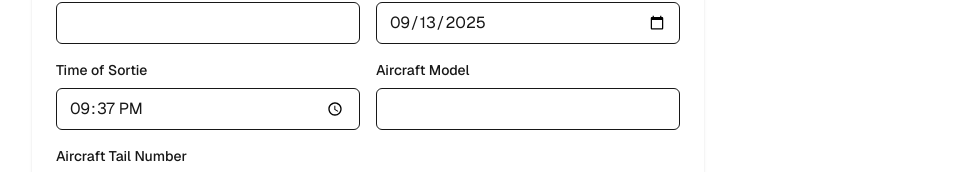
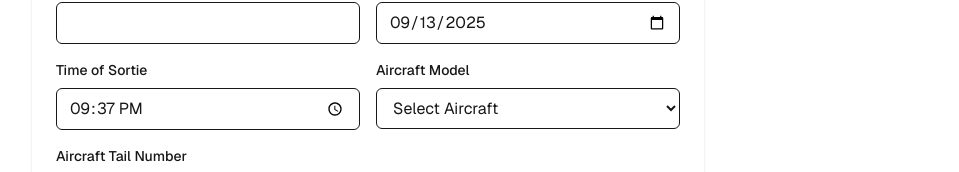
Before and after one commit to jloosli/mountain-worksheet, a Next.js app: page / in a window 1280 px wide. Shown: the part 210-382 px from the top of the page, without its empty margins (128-1087 px from the left). Built offline with nearby package versions, Linux system fonts and the light colour scheme.

Commit message:
Added airplane dropdown

```diff
--- a/src/components/SortieInfo.tsx
+++ b/src/components/SortieInfo.tsx
@@ -1,7 +1,7 @@
 "use client";
 
 import { ChangeEvent, useEffect, useState } from "react";
-
+import aircraftData from "@/data/aircraft.json";
 import type { JsonValue } from "@/utils/urlState";
 
 export type SortieData = {
@@ -33,7 +33,9 @@ export default function SortieInfo({ initialData, onUpdate }: SortieInfoProps) {
     }
   }, [initialData]);
 
-  const handleInputChange = (e: ChangeEvent<HTMLInputElement>) => {
+  const handleInputChange = (
+    e: ChangeEvent<HTMLInputElement | HTMLSelectElement>
+  ) => {
     const { name, value } = e.target;
     const updatedData = { ...formData, [name]: value };
     setFormData(updatedData);
@@ -89,14 +91,20 @@ export default function SortieInfo({ initialData, onUpdate }: SortieInfoProps) {
           <label htmlFor="acft" className="block text-sm font-medium">
             Aircraft Model
           </label>
-          <input
-            type="text"
+          <select
             id="acft"
             name="acft"
             value={formData.acft || ""}
             onChange={handleInputChange}
             className="w-full px-3 py-2 border rounded-md dark:bg-black/[.15] dark:border-white/[.145]"
-          />
+          >
+            <option value="">Select Aircraft</option>
+            {aircraftData.map((aircraft) => (
+              <option key={aircraft.id} value={aircraft.id}>
+                {aircraft.name}
+              </option>
+            ))}
+          </select>
         </div>
 
         <div className="space-y-2">
--- a/src/data/aircraft.json
+++ b/src/data/aircraft.json
@@ -1,5 +1,6 @@
+[
   {
-    "C182T": {
+    "id": "C182T",
     "name": "Cessna 182T",
     "emptyWeight": 2300,
     "maxGrossWeight": 3100,
@@ -38,4 +39,4 @@
       }
     }
   }
-}
+]
```
Lines whose indentation alone changed are shown as unchanged.
